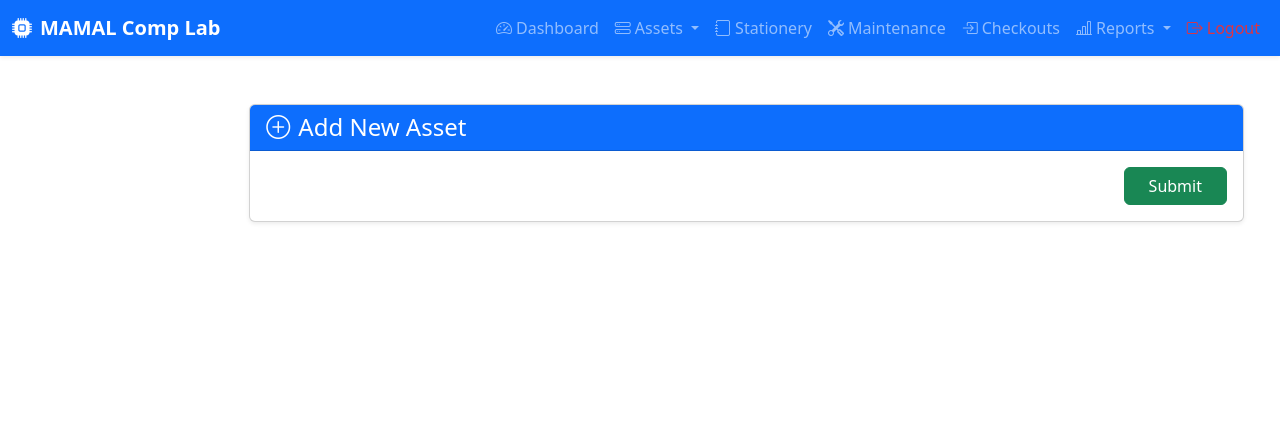
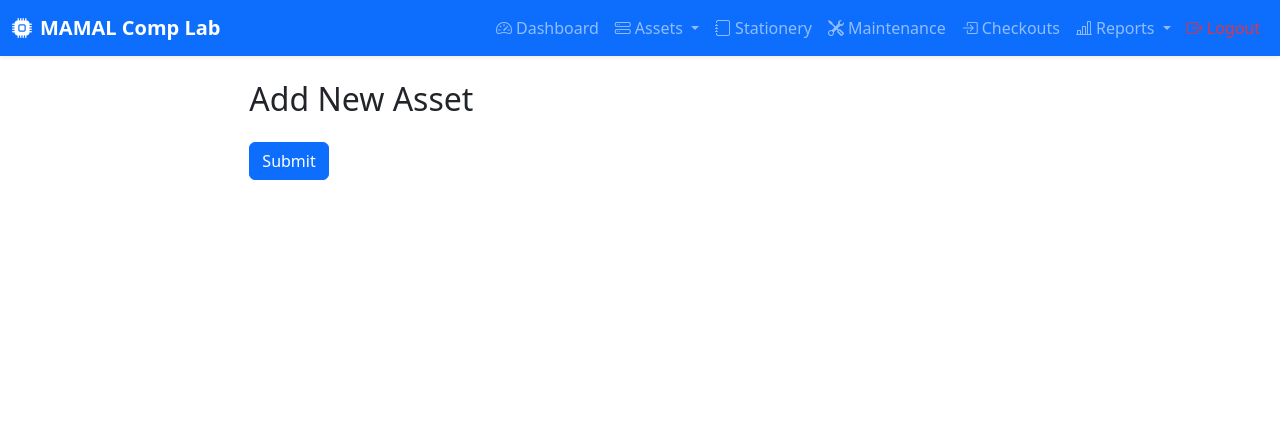
Before and after one commit to Nyakwar-Orera/mamal-inventory-system, a Python web app: template app/templates/assets/add_asset.html in a window 1280 px wide. Shown: the top 422 px of the page. Run offline with Jinja, Linux system fonts and the light colour scheme; the template is opened without the code that fills it, so the values that code supplies are empty, except form fields; tables that the repository leaves empty hold one stand-in row (values such as "Sample post"); form fields are guessed from the names that the template uses; some libraries are stand-ins or nearby versions.

Commit message:
Update add_asset.html

```diff
--- a/app/templates/assets/add_asset.html
+++ b/app/templates/assets/add_asset.html
@@ -1,19 +1,13 @@
 {% extends 'layouts/base.html' %}
 
-{% block title %}Add New Asset - MAMAL{% endblock %}
-
 {% block content %}
-<div class="container mt-5">
-    <div class="card shadow-sm">
-        <div class="card-header bg-primary text-white">
-            <h4 class="mb-0"><i class="bi bi-plus-circle me-2"></i>Add New Asset</h4>
-        </div>
-        <div class="card-body">
-            <form method="POST">
+<div class="container mt-4">
+    <h2 class="mb-4">Add New Asset</h2>
+    <form method="post">
         {{ form.hidden_tag() }}
 
         <div class="row">
-                    {% for field in form if field.name != 'submit' %}
+            {% for field in form if field.name not in ['submit', 'monitor_serial', 'keyboard_serial', 'mouse_serial', 'cpu_serial'] %}
                 <div class="col-md-6 mb-3">
                     <label for="{{ field.id }}" class="form-label">{{ field.label.text }}</label>
                     {{ field(class="form-control select2" if field.type == 'SelectField' else "form-control") }}
@@ -24,28 +18,54 @@
             {% endfor %}
         </div>
 
-                <div class="d-flex justify-content-end">
-                    {{ form.submit(class="btn btn-success px-4") }}
+        <!-- Component Serial Fields -->
+        <div id="component-serial-section" class="border p-3 rounded mb-4" style="display: none;">
+            <h5 class="mb-3">Component Serial Numbers</h5>
+            <div class="row">
+                {% for field in [form.monitor_serial, form.keyboard_serial, form.mouse_serial, form.cpu_serial] %}
+                    <div class="col-md-6 mb-3">
+                        <label for="{{ field.id }}" class="form-label">{{ field.label.text }}</label>
+                        {{ field(class="form-control") }}
+                        {% if field.errors %}
+                            <div class="text-danger small mt-1">{{ field.errors[0] }}</div>
+                        {% endif %}
                     </div>
-            </form>
+                {% endfor %}
             </div>
         </div>
+
+        {{ form.submit(class="btn btn-primary") }}
+    </form>
 </div>
 {% endblock %}
 
-{% block styles %}
+{% block scripts %}
+<!-- Include Select2 CSS and JS -->
 <link href="https://cdn.jsdelivr.net/npm/select2@4.1.0-rc.0/dist/css/select2.min.css" rel="stylesheet" />
-{% endblock %}
-
-{% block scripts %}
 <script src="https://code.jquery.com/jquery-3.6.0.min.js"></script>
 <script src="https://cdn.jsdelivr.net/npm/select2@4.1.0-rc.0/dist/js/select2.min.js"></script>
+
 <script>
-    $(document).ready(function () {
-        $('.select2').select2({
-            width: '100%',
-            placeholder: 'Select an option',
-            allowClear: true
+    $(document).ready(function() {
+        $('.select2').select2({ width: '100%' });
+
+        // Function to show/hide component fields
+        function toggleComponentSection() {
+            const assetType = $('#{{ form.asset_type.id }}').val();
+            if (assetType === 'desktop' || assetType === 'laptop') {
+                $('#component-serial-section').slideDown();
+            } else {
+                $('#component-serial-section').slideUp();
+                $('#component-serial-section input').val('');
+            }
+        }
+
+        // Initial check
+        toggleComponentSection();
+
+        // Change event
+        $('#{{ form.asset_type.id }}').on('change', function () {
+            toggleComponentSection();
         });
     });
 </script>
```
Lines whose indentation alone changed are shown as unchanged.
